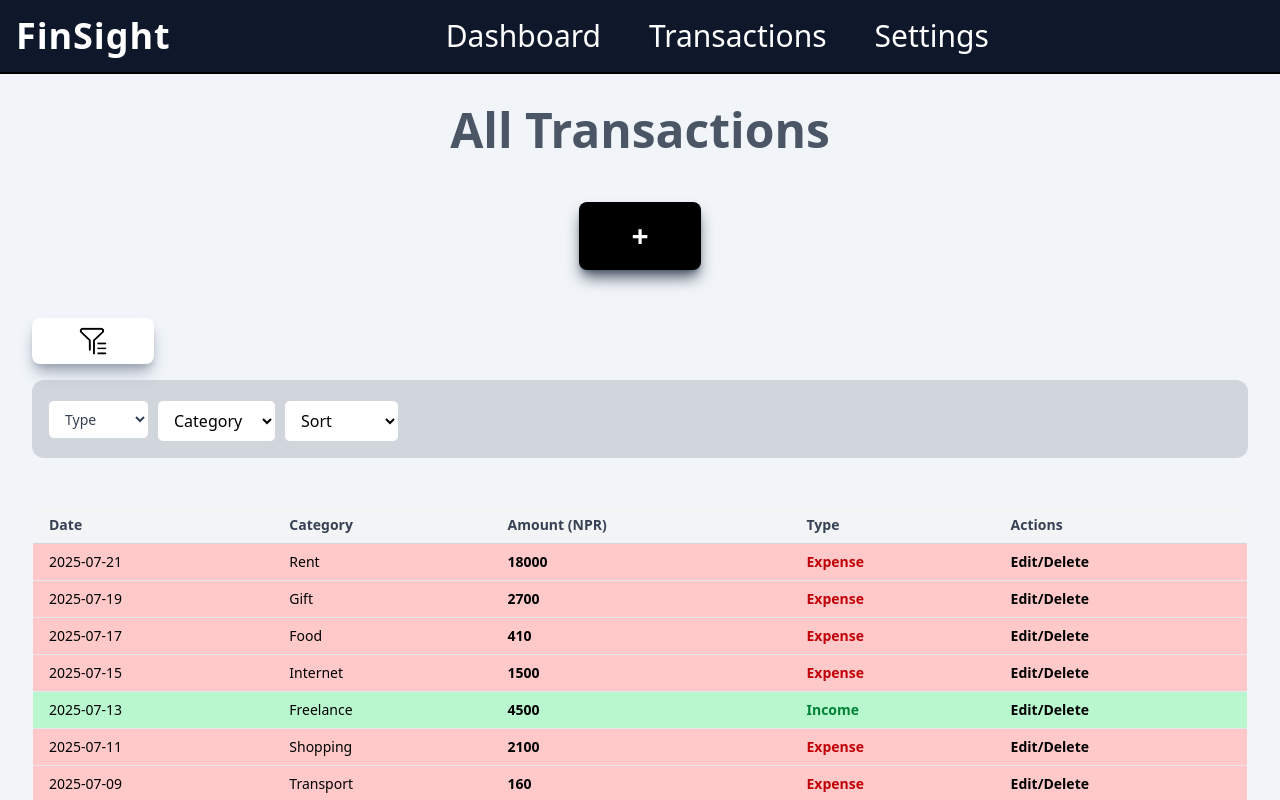
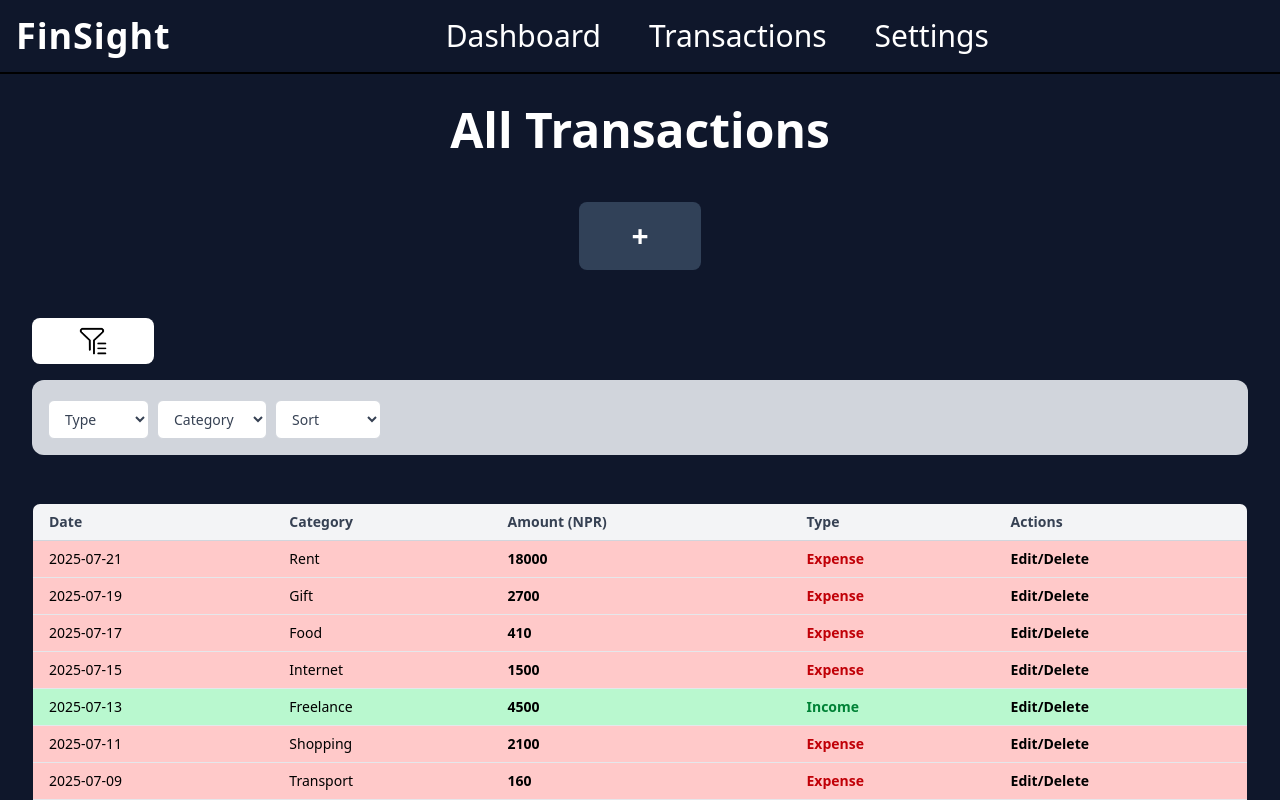
Before and after one commit to Amrit126/Finance-Dashboard, a React (Vite) app: page /transactions in a window 1280 px wide. Shown: the top 800 px of the page. Built offline with nearby package versions, Linux system fonts and the light colour scheme.

Commit message:
Adding dark mode feature to transactions page

```diff
--- a/src/pages/transaction/FilterContainer.jsx
+++ b/src/pages/transaction/FilterContainer.jsx
@@ -2,7 +2,7 @@ import { useState, useEffect } from 'react'
 import { getFilteredData } from '../../utils/getFilteredData'
 import { FilterOptions } from './FilterOptions'
 
-export function FilterContainer({ categories, setFilteredData, transactionsData }) {
+export function FilterContainer({ categories, setFilteredData, transactionsData, isDark }) {
     const [showFilter, setShowFilter] = useState(false)
     const [type, setType] = useState('')
     const [category, setCategory] = useState('')
@@ -37,15 +37,15 @@ export function FilterContainer({ categories, setFilteredData, transactionsData
         <>
             <div className="flex flex-wrap gap-3 text-xl font-bold items-center">
                 <button className="flex text-2xl font-bold gap-1 w-[20%] md:w-[10%] items-center
-                    justify-center p-2 bg-white rounded-lg shadow-lg shadow-gray-400 cursor-pointer
+                    justify-center p-2 bg-white rounded-lg cursor-pointer
                     transition-all duration-300 hover:scale-105 active:scale-95"
                     onClick={toggleShowFilter}
                 >
                     <img className="w-[30px]" src="/filter.png" alt="Filter Image" />
                 </button>
                 {type ?
-                    <div className="flex p-2 bg-white rounded-lg shadow-lg shadow-gray-400
-                 justify-between items-center">
+                    <div className={`flex p-2 ${isDark ? 'bg-slate-700 text-white' : 'bg-white text-black'}
+                     rounded-lg justify-between items-center`}>
                         <p>{type}</p>
                         <button className="ml-3 text-lg font-medium cursor-pointer transition-all
                     duration-300 hover:scale-105"
@@ -55,8 +55,8 @@ export function FilterContainer({ categories, setFilteredData, transactionsData
                     ''
                 }
                 {category ?
-                    <div className="flex p-2 bg-white rounded-lg shadow-lg shadow-gray-400
-                 justify-between items-center">
+                    <div className={`flex p-2 ${isDark ? 'bg-slate-700 text-white' : 'bg-white text-black'}
+                     rounded-lg justify-between items-center`}>
                         <p>{category}</p>
                         <button className="ml-3 text-lg font-medium cursor-pointer transition-all
                     duration-300 hover:scale-105"
@@ -66,8 +66,8 @@ export function FilterContainer({ categories, setFilteredData, transactionsData
                     ''
                 }
                 {sortConfig ?
-                    <div className="flex p-2 bg-white rounded-lg shadow-lg shadow-gray-400
-                 justify-between items-center">
+                    <div className={`flex p-2 ${isDark ? 'bg-slate-700 text-white' : 'bg-white text-black'}
+                     rounded-lg justify-between items-center`}>
                         <p>{sortConfig}</p>
                         <button className="ml-3 text-lg font-medium cursor-pointer transition-all
                     duration-300 hover:scale-105"
@@ -79,7 +79,7 @@ export function FilterContainer({ categories, setFilteredData, transactionsData
                 }
             </div>
             <div className={`${showFilter ? 'opacity-1' : 'opcaity-0'} flex flex-wrap mt-4 bg-gray p-4 bg-gray-300
-             rounded-xl gap-2 transition-all duration-300`}>
+             rounded-xl gap-2 transition-all duration-300 text-sm font-medium text-gray-700`}>
                 <FilterOptions
                     categories={categories}
                     setType={setType}
@@ -88,6 +88,7 @@ export function FilterContainer({ categories, setFilteredData, transactionsData
                     type={type}
                     category={category}
                     sortConfig={sortConfig}
+                    isDark={isDark}
                 />
             </div>
         </>
--- a/src/pages/transaction/FilterOptions.jsx
+++ b/src/pages/transaction/FilterOptions.jsx
@@ -1,4 +1,4 @@
-export function FilterOptions({ categories, setCategory, setType, setSortConfig, type, category, sortConfig, }) {
+export function FilterOptions({ categories, setCategory, setType, setSortConfig, type, category, sortConfig }) {
     function changeType(e) {
         setType(e.target.value)
     }
@@ -12,7 +12,7 @@ export function FilterOptions({ categories, setCategory, setType, setSortConfig,
     }
     return (
         <>
-            <label className="text-sm font-medium text-gray-700">
+            <label>
                 <select className="mt-1 border border-gray-300 rounded-md px-3 py-2
                                 focus:outline-none focus:ring-2 focus:ring-blue-500 focus:border-blue-500
                                  bg-white"
--- a/src/pages/transaction/TableContainer.jsx
+++ b/src/pages/transaction/TableContainer.jsx
@@ -2,7 +2,7 @@ import { useState } from 'react'
 import { EditingData } from './EditingData'
 import { TableData } from './TableData'
 
-export function TableContainer({ filteredData, transactionsData, setTransactionsData, categories }) {
+export function TableContainer({ filteredData, transactionsData, setTransactionsData, categories, isDark }) {
     const [editingId, setEditingId] = useState(null)
     const [currentPage, setCurrentPage] = useState(1)
 
@@ -44,7 +44,7 @@ export function TableContainer({ filteredData, transactionsData, setTransactions
                             className={`${item.type === "Income"
                                 ? "bg-green-200 hover:bg-green-300"
                                 : "bg-red-200 hover:bg-red-300"
-                                } transition-colors`}
+                                } transition-colors ${isDark ? 'text-black' : ''}`}
                         >
                             {editingId === item.id ?
                                 <>
@@ -73,11 +73,11 @@ export function TableContainer({ filteredData, transactionsData, setTransactions
                 </tbody>
             </table>
 
-            <div className="my-6 flex justify-center gap-4 text-xl text-gray-700">
+            <div className={`my-6 flex justify-center gap-4 text-xl text-gray-700`}>
                 <button className="p-4 rounded-lg bg-slate-300 cursor-pointer"
                     onClick={prevPage}
                 >{'<'}</button>
-                <button>{currentPage}</button>
+                <button className={`${isDark ? 'text-white' : 'text-gray-700'}`}>{currentPage}</button>
                 <button className="p-4 rounded-lg bg-slate-300 cursor-pointer"
                     onClick={nextPage}
                 >{'>'}</button>
--- a/src/pages/transaction/Transaction.jsx
+++ b/src/pages/transaction/Transaction.jsx
@@ -4,7 +4,7 @@ import { AddingContainer } from './AddingContainer';
 import { FilterContainer } from './FilterContainer';
 import { TableContainer } from './TableContainer';
 
-export function Transaction({ transactionsData, setTransactionsData, categories }) {
+export function Transaction({ transactionsData, setTransactionsData, categories, isDark }) {
     const [openModal, setOpenModal] = useState(false)
     const [filteredData, setFilteredData] = useState(null)
 
@@ -16,23 +16,27 @@ export function Transaction({ transactionsData, setTransactionsData, categories
         <>
             <title>Transactions</title>
             <Header />
-            <div className="h-full bg-slate-100 p-4 md:p-8">
-                <h2 className="text-center text-2xl md:text-5xl text-gray-600 font-extrabold">All Transactions</h2>
+            <div className={`h-full bg-slate-100 p-4 md:p-8 ${isDark ? 'bg-slate-900 text-white' : ''}`}>
+                <h2 className={`text-center text-2xl md:text-5xl text-gray-600 font-extrabold
+                ${isDark ? 'text-white' : ''}`}
+                >All Transactions</h2>
 
                 {/*Adding modal*/}
                 <div className="flex justify-center my-6 md:my-12">
                     <button className={`${openModal ? 'hidden' : ''} bg-black p-2 md:p-4 text-xl md:text-3xl font-extrabold
                     text-white w-[30%] md:w-[10%] rounded-lg shadow-lg shadow-gray-600 cursor-pointer
-                    transition-all duration-300 hover:scale-105 active:scale-95`}
+                    transition-all duration-300 hover:scale-105 active:scale-95
+                    ${isDark ? 'bg-slate-700 shadow-none' : ''}`}
                         onClick={toggleOpenModal}
                     >+</button>
                     <div className={`${openModal ? 'flex' : 'hidden'} flex-col gap-4 w-full md:w-1/2 p-6
-                     border border-gray-300 rounded-lg shadow-sm bg-white`}>
+                     border border-gray-300 rounded-lg shadow-sm ${isDark ? 'bg-black' : 'bg-white'}`}>
 
                         <AddingContainer transactionsData={transactionsData}
                             setTransactionsData={setTransactionsData}
                             categories={categories}
                             setOpenModal={setOpenModal}
+                            isDark={isDark}
                         />
 
                     </div>
@@ -45,6 +49,7 @@ export function Transaction({ transactionsData, setTransactionsData, categories
                         filteredData={filteredData}
                         setFilteredData={setFilteredData}
                         transactionsData={transactionsData}
+                        isDark={isDark}
                     />
                 </div>
 
@@ -54,6 +59,7 @@ export function Transaction({ transactionsData, setTransactionsData, categories
                         transactionsData={transactionsData}
                         setTransactionsData={setTransactionsData}
                         categories={categories}
+                        isDark={isDark}
                     />
                 </div>
             </div>
```
Also changed, not shown: src/pages/transaction/AddingContainer.jsx (+9 -8 lines).
